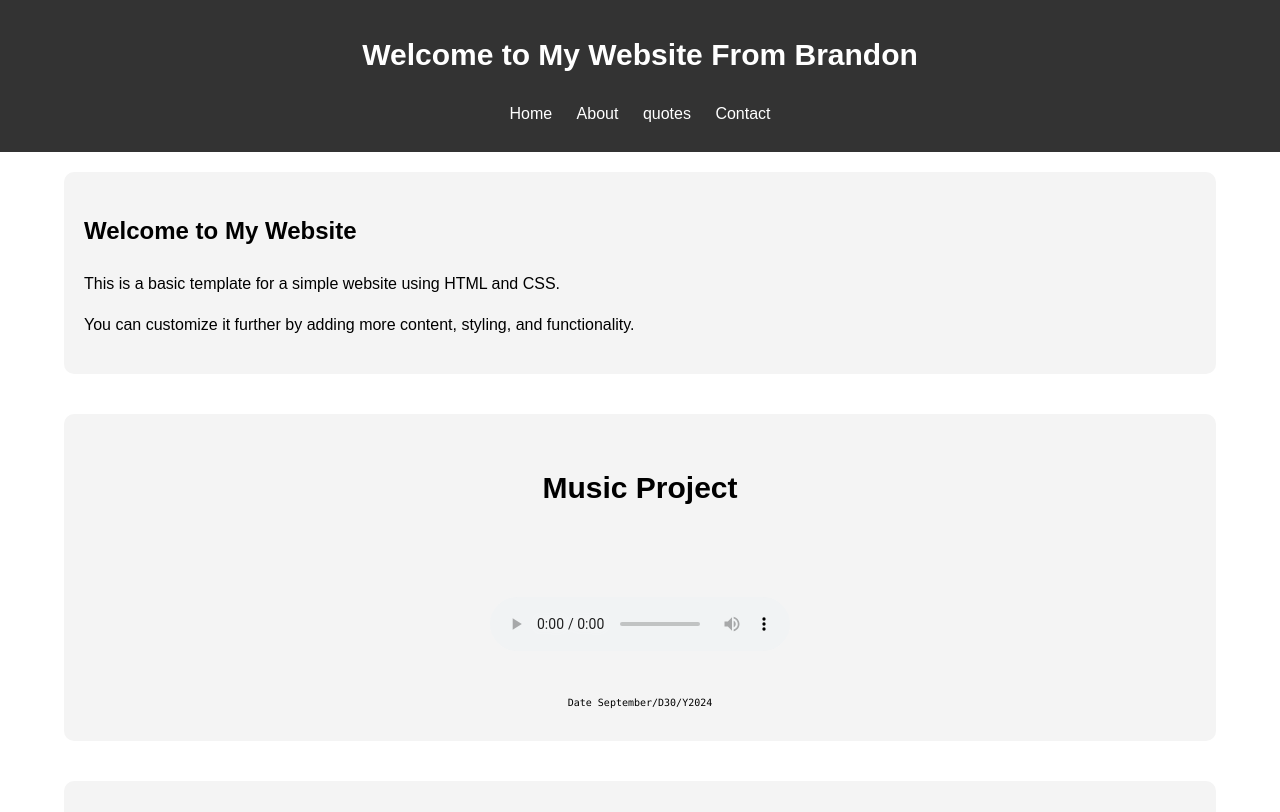
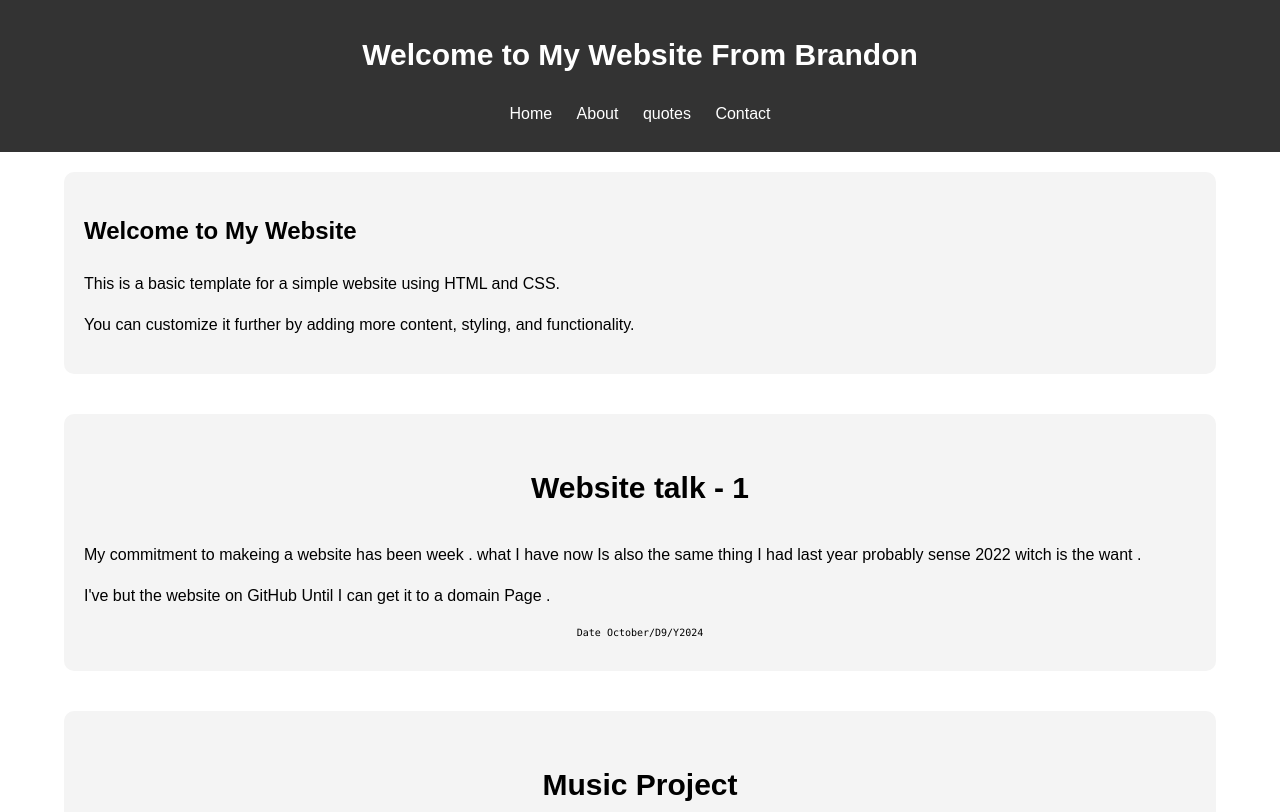
Before and after one commit to New0Neo/website, a plain HTML site: page index.html in a window 1280 px wide. Shown: the top 812 px of the page. Drawn offline with Linux system fonts and the light colour scheme.

Commit message:
Update index.html

```diff
--- a/index.html
+++ b/index.html
@@ -261,6 +261,25 @@
 
 
 
+           <div class="container">
+        <div class="main">
+                                        <p class="p4">Website talk - 1</h2>
+
+
+
+            <p>My commitment to makeing a website has been week .
+            what I have now Is also the same thing I had last year probably sense 2022 witch is the want .</p>
+            <p>I've but the website on GitHub Until I can get it to a domain Page .
+</p>
+ <p class="p3">
+
+ Date October/D9/Y2024 </px1>
+        </div>
+    </div>
+</body>
+
+
+
 
 
 
```
